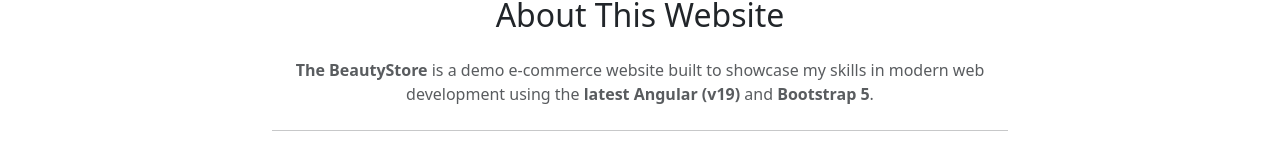
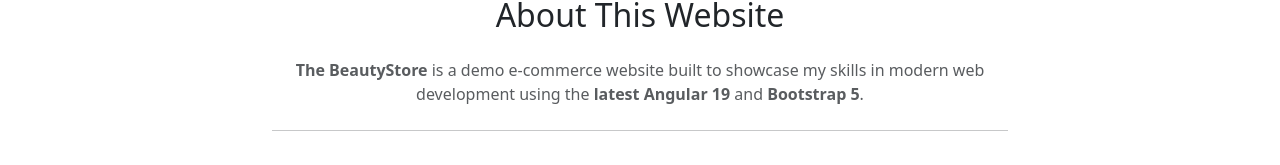
Before and after one commit to wjkonger/Beauty-Store-Angular19, an Angular app: page /about in a window 1280 px wide. Shown: the part 108-273 px from the top of the page. Built offline with nearby package versions, Linux system fonts and the light colour scheme.

Commit message:
Update enviorment global variable

```diff
--- a/src/app/about/about.component.html
+++ b/src/app/about/about.component.html
@@ -4,13 +4,13 @@
       <h2 class="text-center mb-4">About This Website</h2>
       <p class="text-muted text-center">
         <strong>The BeautyStore</strong> is a demo e-commerce website built to showcase my skills in modern web development using the
-        <strong>latest Angular (v19)</strong> and <strong>Bootstrap 5</strong>.
+        <strong>latest Angular {{ angularVersion }}</strong> and <strong>Bootstrap 5</strong>.
       </p>
 
       <hr class="my-4" />
 
       <ul class="list-group list-group-flush mb-4">
-        <li class="list-group-item">⚙️ Angular 19 SPA with modular architecture & routing</li>
+        <li class="list-group-item">⚙️ Angular {{ angularVersion }} SPA with modular architecture & routing</li>
         <li class="list-group-item">🎨 Responsive UI with Bootstrap 5 and mobile-first design</li>
         <li class="list-group-item">🧭 Browser-agnostic: works seamlessly across Chrome, Firefox, Edge, and Safari</li>
         <li class="list-group-item">🛒 Features include dynamic product listing, search/filter, and cart functionality</li>
--- a/src/app/about/about.component.ts
+++ b/src/app/about/about.component.ts
@@ -1,5 +1,6 @@
 import { Component } from '@angular/core';
 import { RouterLink, RouterLinkActive } from '@angular/router';
+import { environment } from '../../environments/environment';
 
 @Component({
   selector: 'app-about',
@@ -8,5 +9,9 @@
   styleUrl: './about.component.css'
 })
 export class AboutComponent {
+  angularVersion : string = "";
 
+  constructor(){
+    this.angularVersion = environment.angularVersion;
+  }
 }
--- a/src/app/home/home.component.html
+++ b/src/app/home/home.component.html
@@ -2,7 +2,7 @@
   <div class="row justify-content-center">
     <div class="col-lg-10">
       <p class="lead text-muted text-center">
-        Welcome to <strong>The BeautyStore</strong> – A Demo E-Commerce Website Built with Angular 19 & Bootstrap 5
+        Welcome to <strong>The BeautyStore</strong> – A Demo E-Commerce Website Built with Angular {{ angularVersion }} & Bootstrap 5
       </p>
 
       <hr class="my-4" />
@@ -16,7 +16,7 @@
       <h3 class="mt-5 mb-3">💻 Key Features</h3>
       <ul class="list-group list-group-flush mb-4">
         <li class="list-group-item">
-          <strong class="text-primary">Built with Angular 19:</strong> Modern SPA architecture with modular components, routing, and reactive forms.
+          <strong class="text-primary">Built with Angular {{ angularVersion }}:</strong> Modern SPA architecture with modular components, routing, and reactive forms.
         </li>
         <li class="list-group-item">
           <strong class="text-primary">Styled with Bootstrap 5:</strong> Clean and consistent UI using the grid system and reusable components.
--- a/src/app/home/home.component.ts
+++ b/src/app/home/home.component.ts
@@ -1,5 +1,6 @@
 import { Component } from '@angular/core';
 import { RouterLink, RouterLinkActive } from '@angular/router';
+import { environment } from '../../environments/environment';
 
 @Component({
   selector: 'app-home',
@@ -9,5 +10,9 @@
 })
 
 export class HomeComponent {
+  angularVersion : string = "";
+  constructor(){
+    this.angularVersion = environment.angularVersion;
+  }
 
 }
--- a/src/environments/environment.production.ts
+++ b/src/environments/environment.production.ts
@@ -1,4 +1,5 @@
 export const environment = {
     production: true,
-    apiUrl: "https://dummyjson.com/products"
+    apiUrl: "https://dummyjson.com/products",
+    angularVersion: "19"
 }
--- a/src/environments/environment.ts
+++ b/src/environments/environment.ts
@@ -1,4 +1,5 @@
 export const environment = {
     production: false,
-    apiUrl: "https://dummyjson.com/products"
+    apiUrl: "https://dummyjson.com/products",
+    angularVersion: "19"
 }
```
